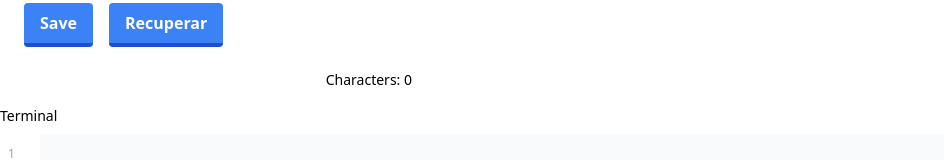
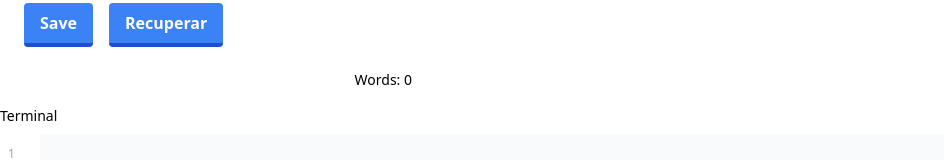
Before and after one commit to AndresLeOrozco/proyecto-ofs, a Next.js app: page / in a window 1280 px wide. Shown: the part 453-613 px from the top of the page, without its empty margins (0-944 px from the left). Built offline with nearby package versions, Linux system fonts and the light colour scheme.

Commit message:
Count words working

```diff
--- a/private/Hola.js
+++ /dev/null
@@ -1,2 +0,0 @@
-let x = 0
-let y = 1
--- a/private/doc2.js
+++ /dev/null
@@ -1,5 +0,0 @@
-let x = 0
-let y = 2
-
-
-dasdas
--- a/public/4.js
+++ /dev/null
@@ -1 +0,0 @@
-dd
--- a/src/app/api/script/[id]/route.js
+++ b/src/app/api/script/[id]/route.js
@@ -3,7 +3,7 @@ import fs from 'fs/promises';
 import path from 'path';
 import { NextResponse } from 'next/server';
 
-export async function POST(request) {
+export const POST = async (request) => {
 
   try {
     const { fileName, fileContent } = await request.json(); // Recibe datos del cliente
@@ -16,11 +16,11 @@ export async function POST(request) {
      return NextResponse.json({ message: 'Archivo guardado correctamente' });
   } catch (error) {
     console.error(error);
-    return NextResponse.json({ message: 'Error guardado correctamente' });
+    return NextResponse.json({ message: 'Error guardado incorrectamente' });
   }
 }
 
-export async function GET(request) {
+export const GET = async (request) => {
   try {
     // Recibe el nombre del archivo como parámetro en la URL
     const {searchParams} = new URL(request.url)
--- a/src/app/page.jsx
+++ b/src/app/page.jsx
@@ -18,6 +18,7 @@ import { useState } from "react"
 
 
 const Home = () => {
+  let words = 0
   /*
     react hook of use state, the state is an array that contains
     The value of the Edition textual Area,the value of the Transpilation Area and
@@ -51,6 +52,17 @@ const Home = () => {
     setTextareaText([NewText, textareaText[1], textareaText[2]]);
   };
 
+
+  const countWords = (wordsCount) => {
+      const regex = /[a-zA-Z]{2,}/g;  //Poner /[a-zA-Z]+/g; para contar letras solas como palabras
+
+      let text = textareaText[0]; // Obtener el texto completo
+      const matches = text.match(regex);
+      matches ? wordsCount = matches.length : wordsCount = 0
+
+      return wordsCount
+  }
+
   /*
     Component that contains the REACT (JSX) code of the body the app
   */
@@ -64,7 +76,7 @@ const Home = () => {
             <RetrieveButton afterProcess={handlerSetText1}></RetrieveButton>
           </div>
           <div id="the-count">
-            <span id="current">Characters: {textareaText[0].length}</span>
+            <span id="current">Words: {countWords(words)}</span>
             <span id="maximum"></span>
           </div>
         </div>
```
Also changed, not shown: private/doc1.js (+0 -16 lines), private/Hola.txt (deleted), public/hola.txt (deleted), public/hola2.txt (deleted).
